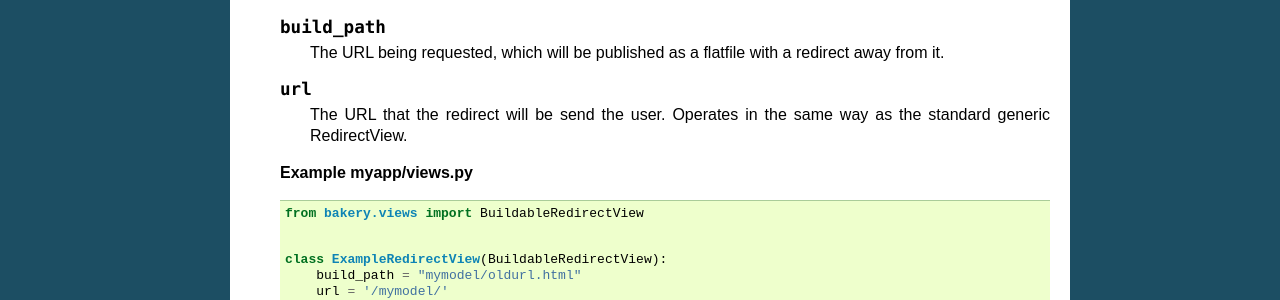
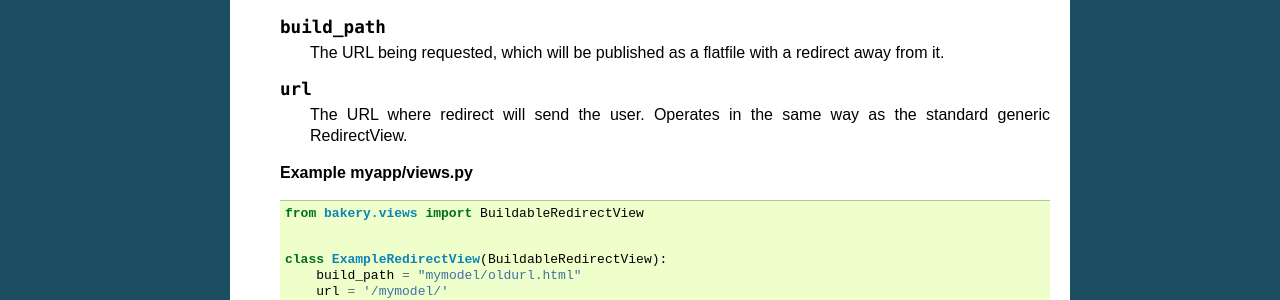
Before and after one commit to Sibizwan5/django-bakery, a Sphinx documentation site: the page built from docs/buildableviews.rst, in a window 1280 px wide and 900 px high, scrolled down 2611 px. Shown: the part 488-788 px from the top of the window. Built offline with Sphinx 7.4.7, drawn with Linux system fonts in a browser that asks for light colours.

Commit message:
Docs typo

```diff
--- a/docs/buildableviews.rst
+++ b/docs/buildableviews.rst
@@ -206,7 +206,7 @@ BuildableRedirectView
 
     .. py:attribute:: url
 
-        The URL that the redirect will be send the user. Operates
+        The URL where redirect will send the user. Operates
         in the same way as the standard generic RedirectView.
 
     **Example myapp/views.py**
```
Also changed, not shown: 5 other files.
